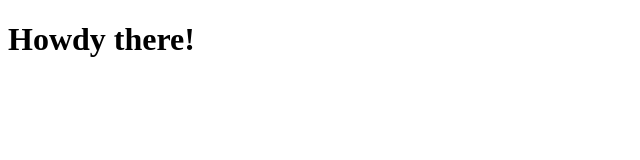
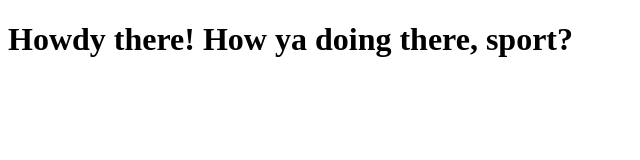
Before and after one commit to Jwinter-Jones/portal-assignment, a plain HTML site: page index.html in a window 1280 px wide. Shown: the whole page, without its empty margins (0-640 px from the left). Drawn offline with Linux system fonts and the light colour scheme.

Commit message:
added some flavor

```diff
--- a/index.html
+++ b/index.html
@@ -6,6 +6,6 @@
     <title>Portal</title>
 </head>
 <body>
-    <h1>Howdy there!</h1>
+    <h1>Howdy there! How ya doing there, sport?</h1>
 </body>
 </html>
```
